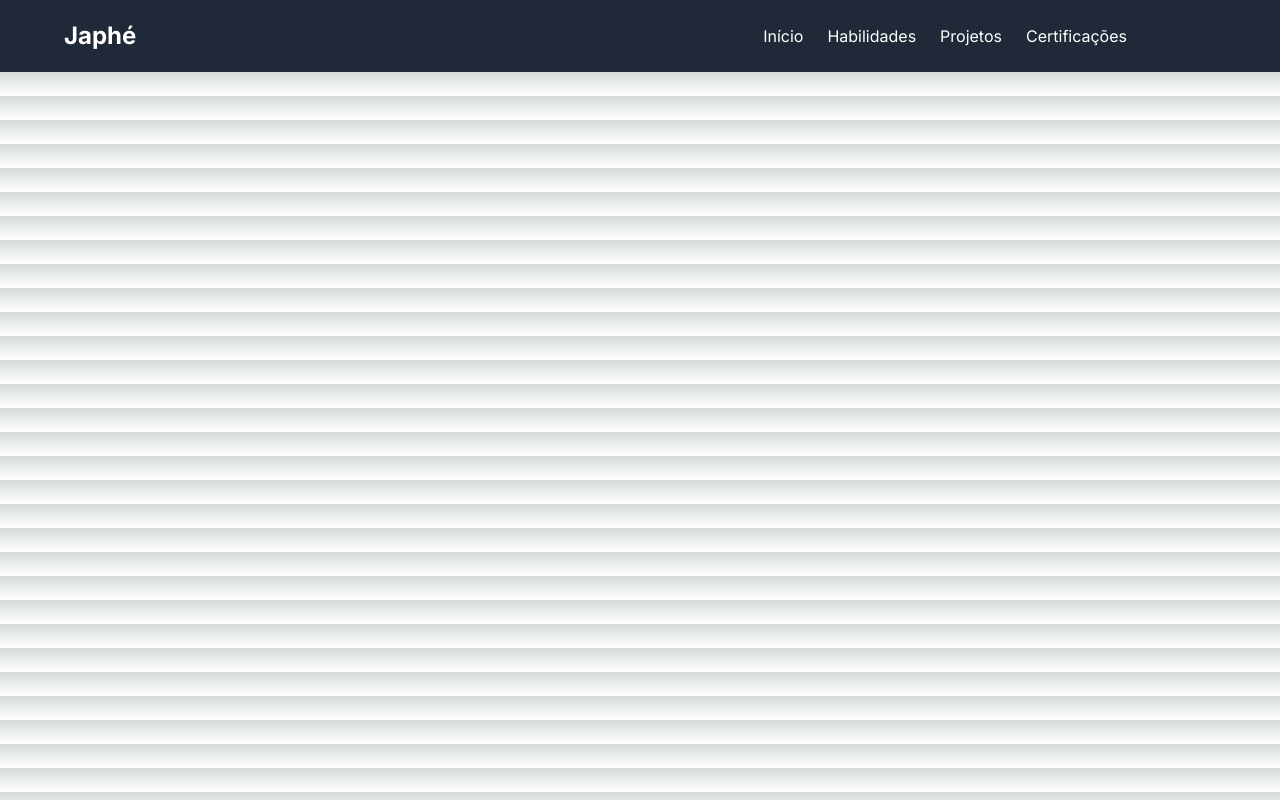
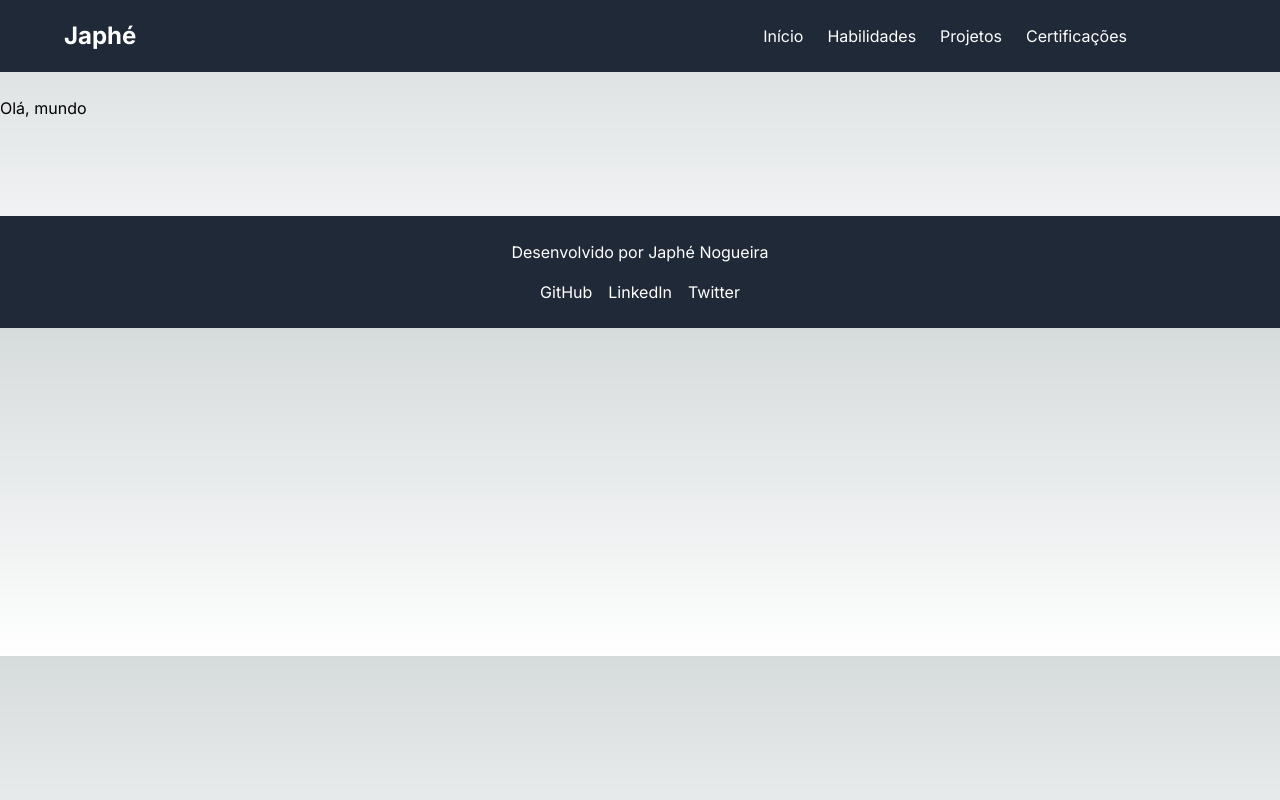
Before and after one commit to cafe51/portfolio-site, a Next.js app: page / in a window 1280 px wide. Built offline with nearby package versions, Linux system fonts and the light colour scheme.

Commit message:
Footer criado

```diff
--- /dev/null
+++ b/src/app/components/Footer.tsx
@@ -0,0 +1,26 @@
+import Link from 'next/link';
+
+const Footer = () => {
+    return (
+        <footer className="bg-gray-800 text-white py-6">
+            <div className="container mx-auto text-center">
+                <p className="mb-4">
+          Desenvolvido por Japhé Nogueira
+                </p>
+                <div>
+                    <Link href="https://github.com/" className="text-white hover:text-gray-300 mx-2" target="_blank" rel="noopener noreferrer">
+            GitHub
+                    </Link>
+                    <Link href="https://www.linkedin.com/" className="text-white hover:text-gray-300 mx-2" target="_blank" rel="noopener noreferrer">
+            LinkedIn
+                    </Link>
+                    <Link href="https://twitter.com/" className="text-white hover:text-gray-300 mx-2" target="_blank" rel="noopener noreferrer">
+            Twitter
+                    </Link>
+                </div>
+            </div>
+        </footer>
+    );
+};
+
+export default Footer;
--- a/src/app/page.tsx
+++ b/src/app/page.tsx
@@ -1,14 +1,15 @@
 import Header from './components/Header';
+import Footer from './components/Footer';
 import { NextPage } from 'next';
-import React from 'react';
 
 const Home: NextPage = () => {
     return (
         <div>
             <Header />
-            <main>
-                Olá, mundo
+            <main className="py-24">
+                <p>Olá, mundo </p>
             </main>
+            <Footer />
         </div>
     );
 };
```
